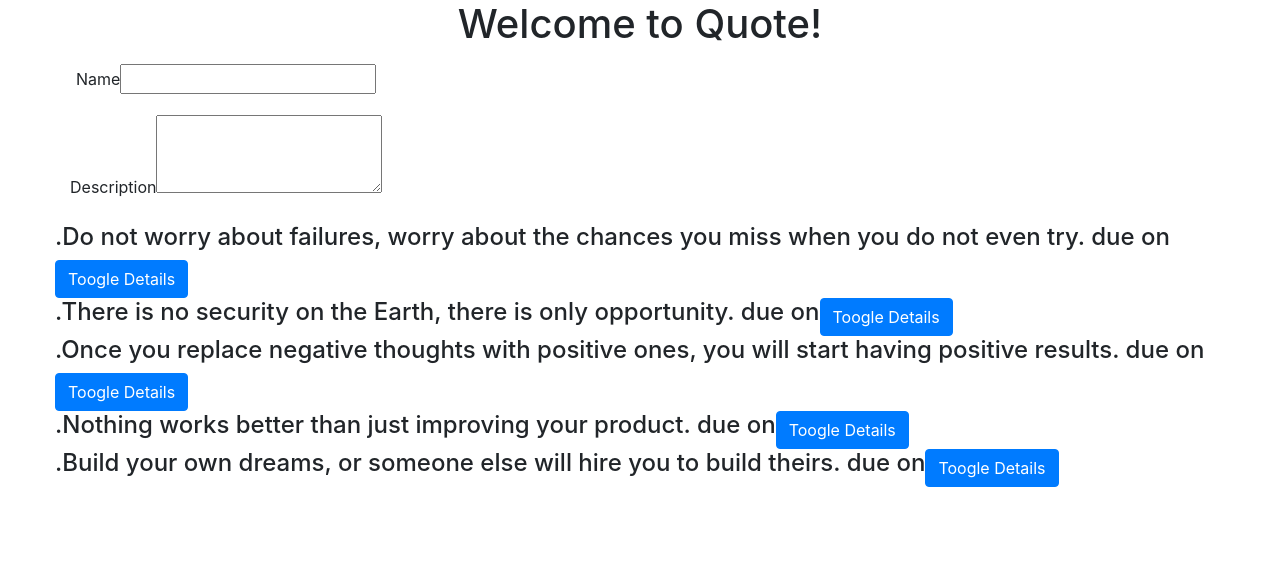
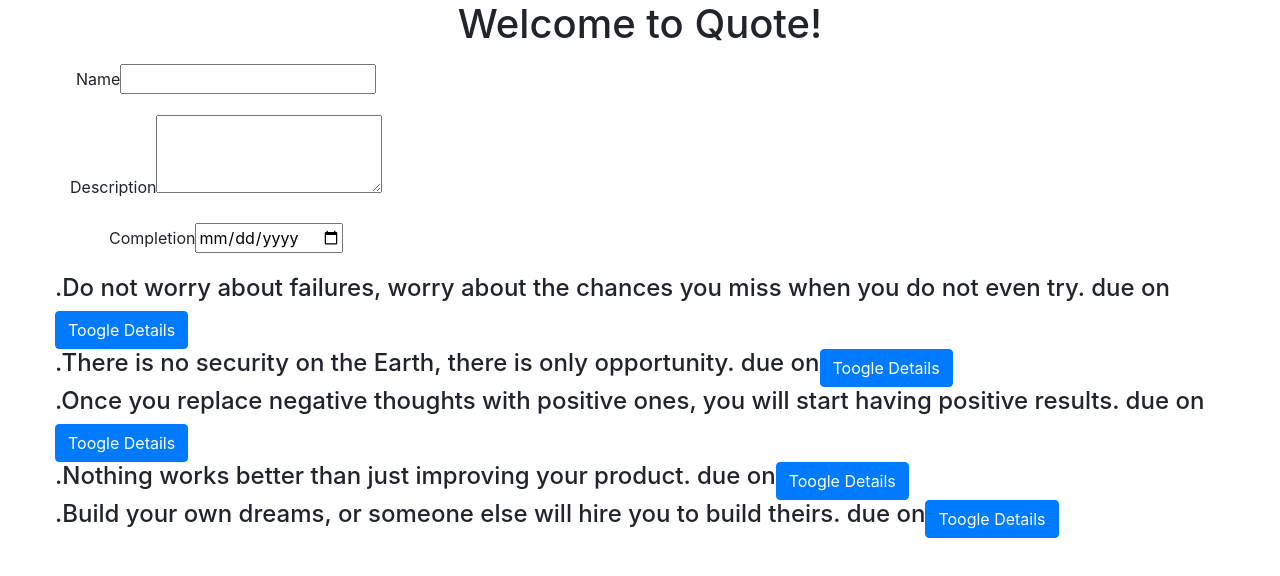
Before and after one commit to ugiriwabo/Quote, an Angular app: page / in a window 1280 px wide. Shown: the top 576 px of the page. Built offline with nearby package versions, Linux system fonts and the light colour scheme.

Commit message:
add form label completion

```diff
--- a/src/app/quote-form/quote-form.component.html
+++ b/src/app/quote-form/quote-form.component.html
@@ -12,7 +12,10 @@
             <textarea  id="description" rows="3" required ></textarea>
           </div>
 
-
+          <div class="form-group">
+            <label for="complete">Completion</label>
+            <input type='date' id="complete" required>
+          </div>
 
         </form>
     </div>
```
